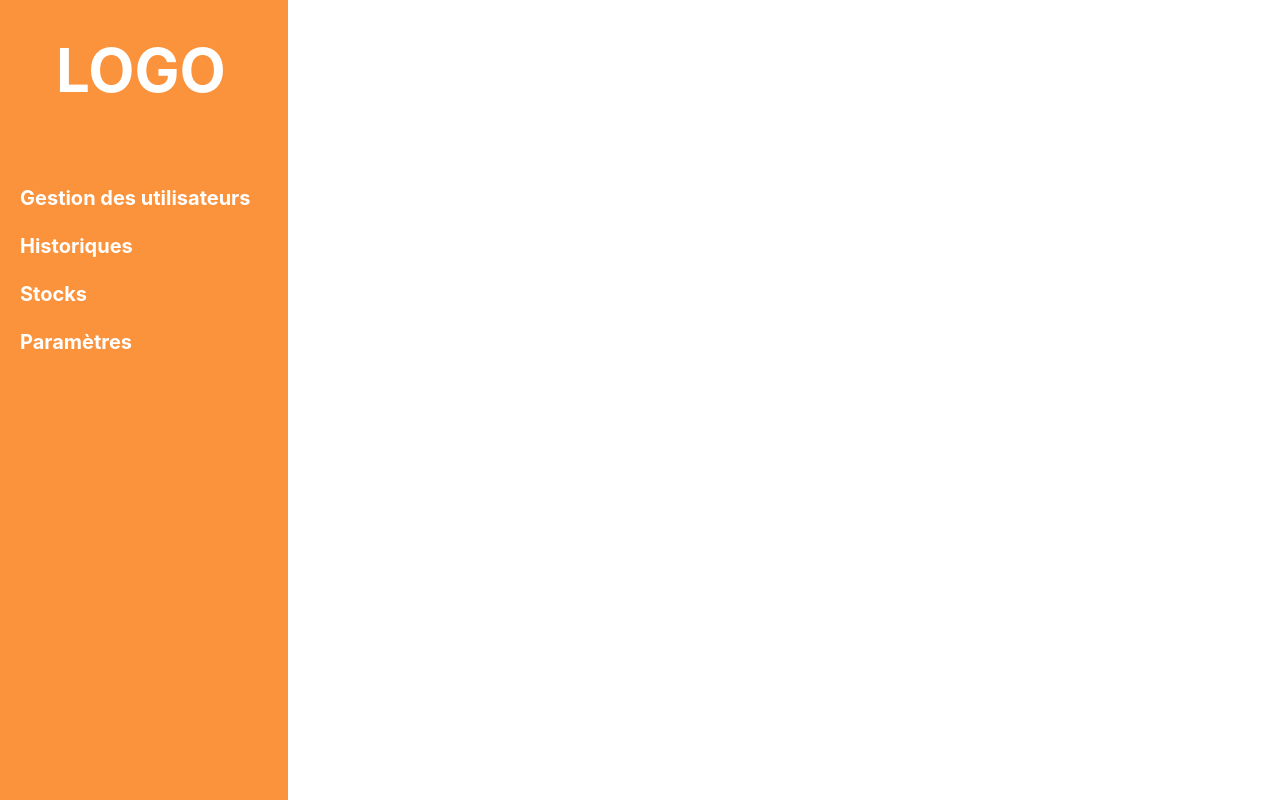
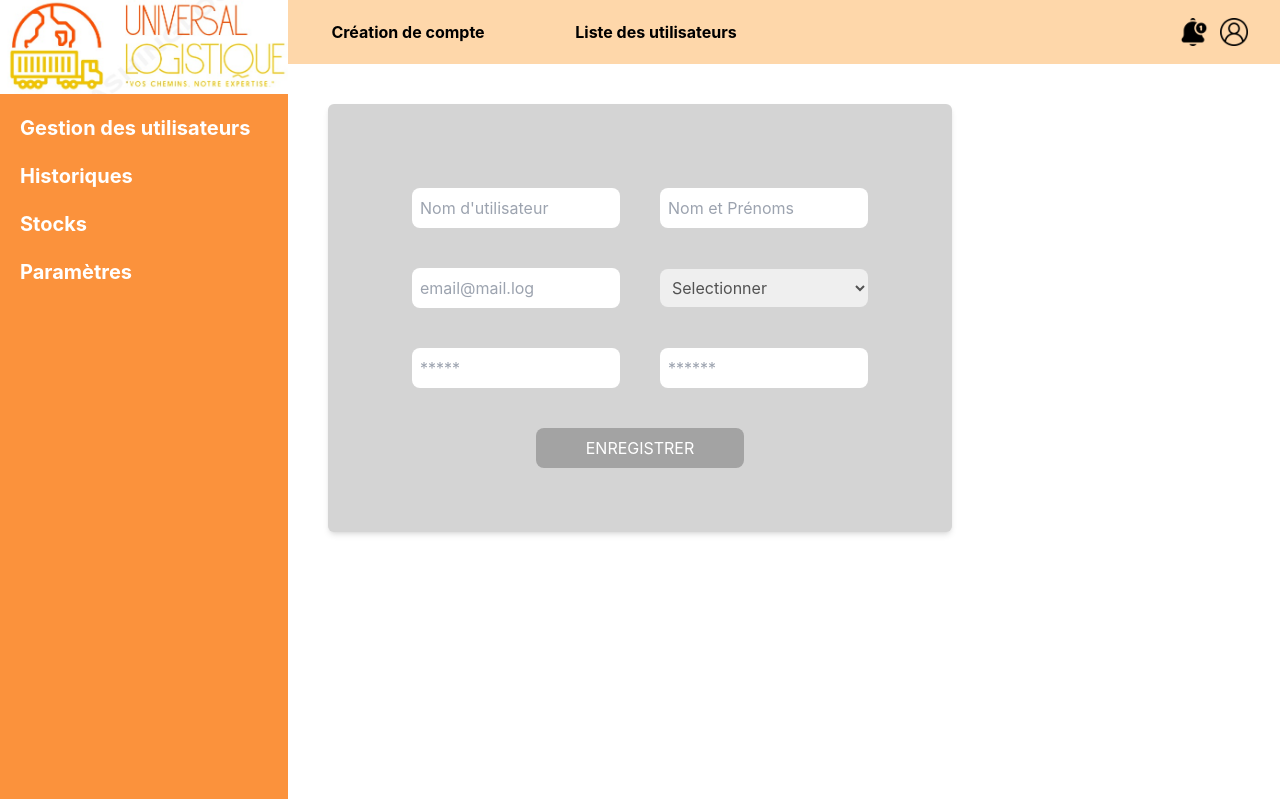
Before and after one commit to loulou-gif/gestionnaire, a React (Create React App) app: page / in a window 1280 px wide. Built offline with nearby package versions, Linux system fonts and the light colour scheme.

Commit message:
first form

```diff
--- a/src/components/Header/NavBar/ManageUser.js
+++ b/src/components/Header/NavBar/ManageUser.js
@@ -1,11 +1,10 @@
-
 import accountIcone from "../../../assets/icone/user.png"
 import notifIcone from "../../../assets/icone/cloche-de-notification.png"
 
 function ManageUser() {
     return(
         <div>
-            <header className=" ml-72 w-10/11">
+            <header className=" ml-72 w-10/11 ">
                 <div className="bg-orange-200">
                     <nav className="flex justify-between items-center h-full">
                         <div className="flex justify-normal items-center  h-full" >
--- a/src/components/Latteralbar/SuperAdmin.js
+++ b/src/components/Latteralbar/SuperAdmin.js
@@ -1,14 +1,19 @@
-// import ManageUser from "../Header/NavBar/ManageUser"
+import ManageUser from "../Header/NavBar/ManageUser"
 import "../../style/Latteral.css"
+import logo from '../../assets/logo/logo.jpg'
+import CreateUser from "../formulaires/CreateUser"
 
 function SuperAdmin() {
     return(
         <div>
-            {/* <ManageUser/> */}
-            <div className="latteral w-72 h-screen bg-orange-400">
-                <nav className="">
+            <ManageUser/>
+            <div className=" flex justify-normal">
+                <div className="">
+
+                    <div className="latteral w-72  h-screen bg-orange-400">
+                        <nav className=" ">
                             <div className="text-white font-bold text-xl">
-                        <h1 className="text-6xl pl-14 pt-10 pb-16">LOGO</h1>
+                                <img src={logo} alt="logo" className="text-6xl " />
                                 <p id="Gest" className="select pt-5 pb-3 pl-5 hover:border-r  hover:border-black  hover:bg-orange-200"> Gestion des utilisateurs </p>
                                 <p id="Hist" className="select pt-2 pb-3 pl-5 hover:border-r  hover:border-black  hover:bg-orange-200 "> Historiques </p>
                                 <p id="Stoc" className="select pt-2 pb-3 pl-5 hover:border-r  hover:border-black  hover:bg-orange-200"> Stocks </p>
@@ -17,6 +22,13 @@ function SuperAdmin() {
                         </nav>
                     </div>
                 </div>
+                <div className="">
+                    <CreateUser/>
+                </div>
+
+            </div>
+
+        </div>
     )
 }
 
--- /dev/null
+++ b/src/components/formulaires/CreateUser.js
@@ -0,0 +1,31 @@
+function CreateUser() {
+    return(
+        <div className="flex justify-center">
+            <div className=" bg-neutral-300 rounded-md shadow-md w-auto m-10 p-16  ">
+                <form className="">
+                    <div className="flex justify-between">
+                        <input className="m-5 p-2 w-52 rounded-lg outline-0 text-neutral-600" type="text" name="username" placeholder="Nom d'utilisateur"/>
+                        <input className="m-5 p-2 w-52 rounded-lg outline-0 text-neutral-600" type="text" name="name" placeholder="Nom et Prénoms"/>
+                    </div>
+                    <div className="">
+                        <input className="m-5 p-2 w-52 rounded-lg outline-0 text-neutral-600" type="text" name="email" placeholder="email@mail.log"/>
+                        <select className="m-5 p-2 w-52 rounded-lg outline-0 text-neutral-600" name="direction">
+                            <option selected>Selectionner</option>
+                            <option >Logistique</option>
+                            <option >Resources Humaine</option>
+                        </select>
+                    </div>
+                    <div className="">
+                        <input className="m-5 p-2 w-52 rounded-lg outline-0 text-neutral-600" type="password" name="password" placeholder="*****"/>
+                        <input className="m-5 p-2 w-52 rounded-lg outline-0 text-neutral-600" type="password" name="password" placeholder="******"/>
+                    </div>
+                    <div className="flex justify-center">
+                        <button className="m-5 mb-0 p-2 w-52 bg-neutral-400 rounded-lg text-center text-white hover:bg-neutral-500"  >ENREGISTRER</button>
+                    </div>
+                </form>
+            </div>
+        </div>
+    )
+}
+
+export default CreateUser
--- a/src/style/Latteral.css
+++ b/src/style/Latteral.css
@@ -1,3 +1,3 @@
 .latteral{
-    height: -1050px;
+    margin-top: -65px;
 }
```
Also changed, not shown: src/assets/logo/logo.jpg (added). Lines whose indentation alone changed are shown as unchanged.
